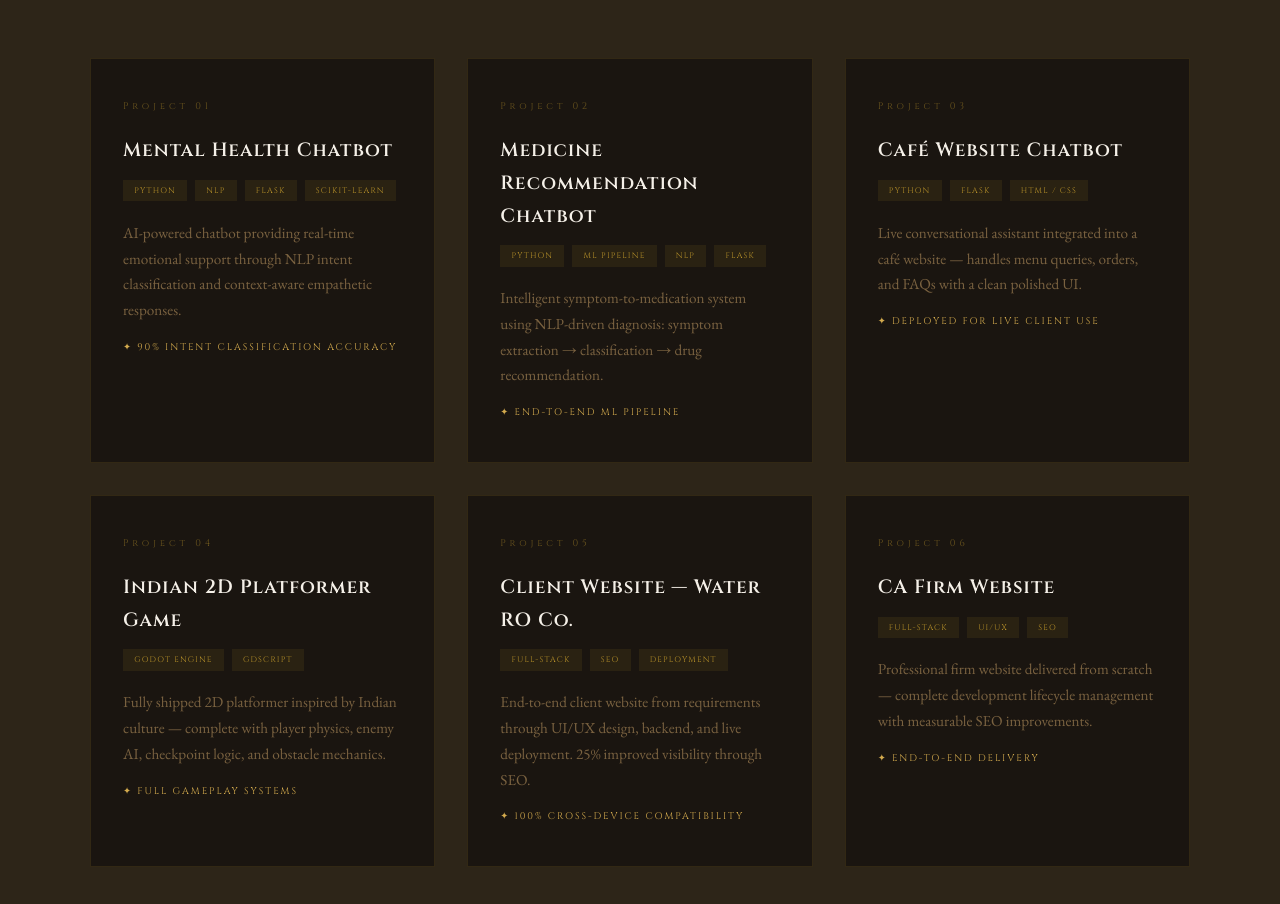
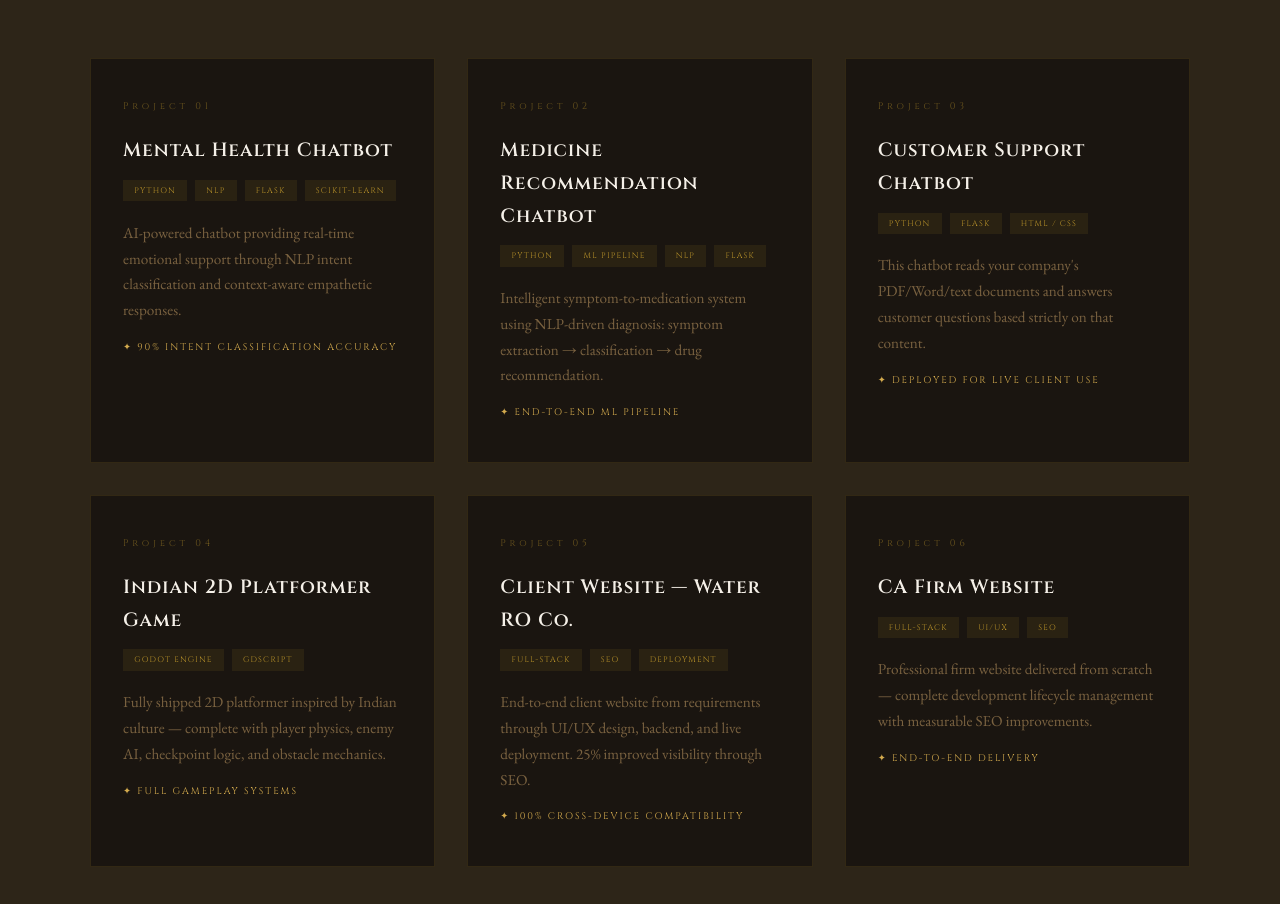
Before and after one commit to deept-369/Tanwar-Deep, a plain HTML site: page index.html in a window 1280 px wide. Shown: the part 3160-4064 px from the top of the page. Drawn offline with nearby package versions, Linux system fonts and the light colour scheme.

Commit message:
Update index.html

```diff
--- a/index.html
+++ b/index.html
@@ -1699,15 +1699,15 @@
           rel="noopener"
           class="project-card reveal project-link">
           <div class="project-num">Project 03</div>
-          <div class="project-name">Café Website Chatbot</div>
+          <div class="project-name">Customer Support Chatbot</div>
           <div class="project-tech">
             <span class="tech-chip">Python</span>
             <span class="tech-chip">Flask</span>
             <span class="tech-chip">HTML / CSS</span>
           </div>
           <p class="project-desc">
-            Live conversational assistant integrated into a café website —
-            handles menu queries, orders, and FAQs with a clean polished UI.
+            This chatbot reads your company's PDF/Word/text documents and answers customer questions
+based strictly on that content.
           </p>
           <p class="project-highlight">✦ Deployed for Live Client Use</p>
           <span class="project-arrow">↗</span>
```
